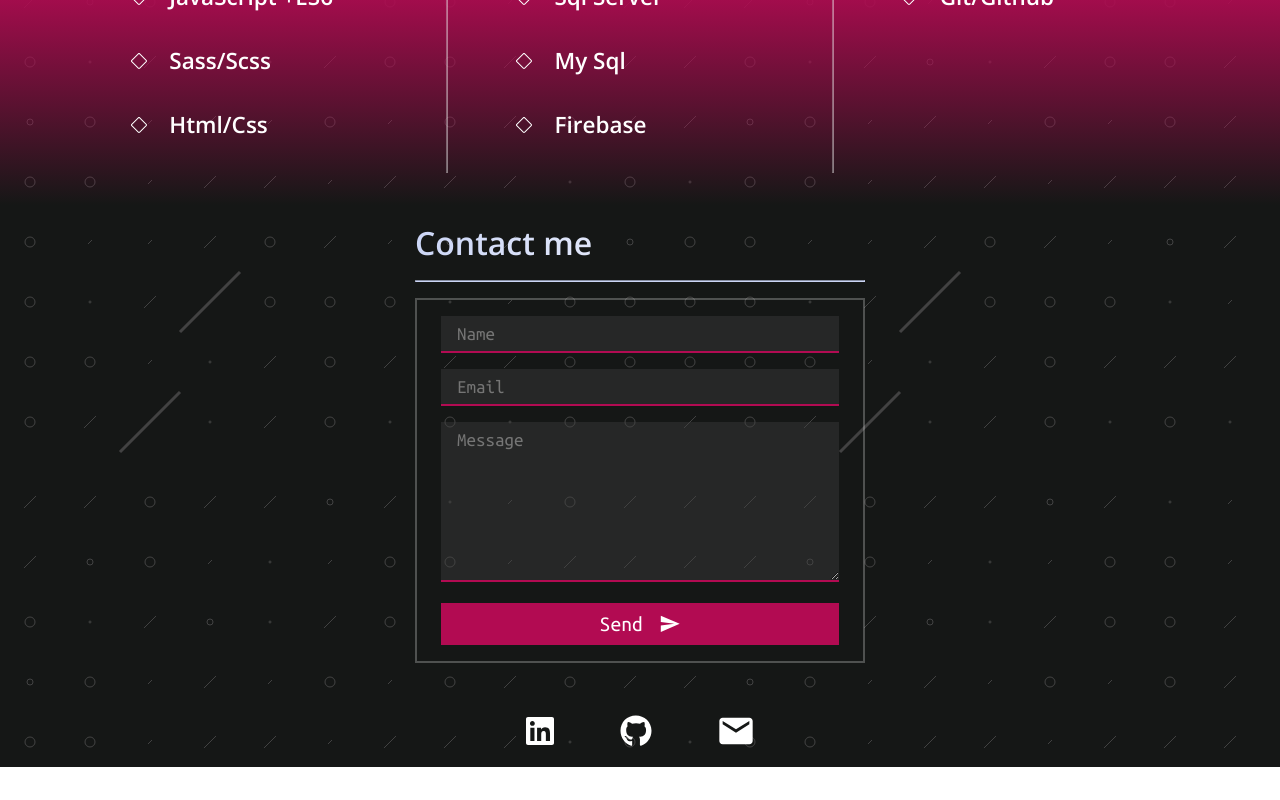
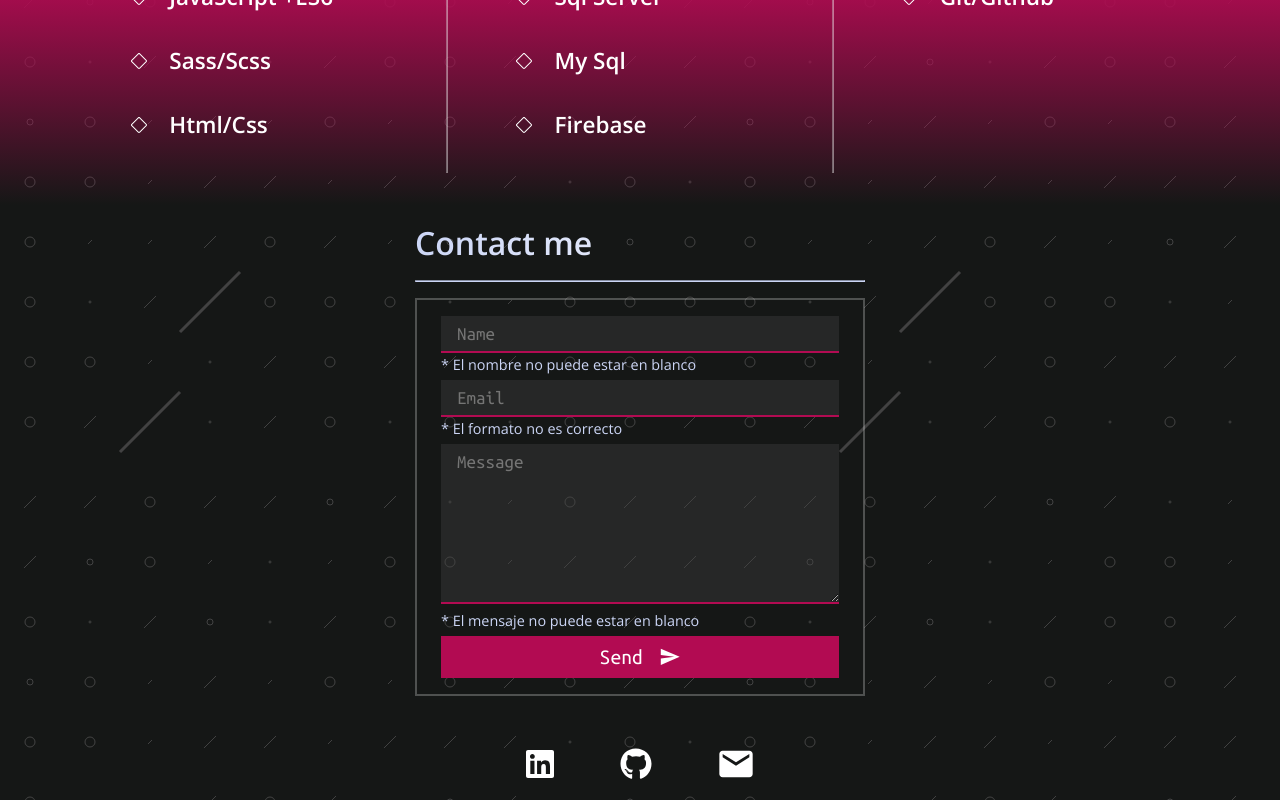
Before and after one commit to AndresJoaquinNino/my-web-site, a React (Create React App) app: page / in a window 1280 px wide. Shown: the part 1768-2568 px from the top of the page. Before the commit the page ends 2535 px from the top, so only its background shows below. Built offline with nearby package versions, Linux system fonts and the light colour scheme; the HTML template or start-up script is replaced by a standard one.

Commit message:
Clases for validation messages

```diff
--- a/src/components/Contact.jsx
+++ b/src/components/Contact.jsx
@@ -9,10 +9,19 @@ const Contact = () => {
                 <h1>Contact me</h1>
                 <hr className="divider-secondary" />
             </header>
-            <form className='page__contact__form'>
-                <input type="text" className="page__contact__form-input" placeholder='Name'/>
-                <input type="text" className="page__contact__form-input" placeholder='Email'/>
-                <textarea className="page__contact__form-area" placeholder='Message'/>
+            <form className='form'>
+                <div className="form__group">
+                    <input type="text" className="form__group-input" placeholder='Name'/>
+                    <span className='form__group-msg'> * El nombre no puede estar en blanco</span>
+                </div>
+                <div className="form__group">
+                    <input type="email" className="form__group-input" placeholder='Email'/>
+                    <span className='form__group-msg'> * El formato no es correcto</span>
+                </div>
+                <div className="form__group form__group--area">
+                    <textarea className="form__group-area" placeholder='Message'/>
+                    <span className='form__group-msg'> * El mensaje no puede estar en blanco</span>
+                </div>
                 <button className='btn btn--primary btn--full'>
                     <span>Send</span>
                     <MdSend/>
--- a/src/components/Contact.scss
+++ b/src/components/Contact.scss
@@ -5,16 +5,30 @@
 .page__contact{
     margin: 0 auto;
     width: min(100%,450px);
-    &__form{
-        padding: 1rem 1.5rem;
-        margin-bottom: 3rem;
-        border: 2.5px solid colors.$light-transparent;
-        overflow: hidden;
+    &__icons{
+        font-size: 2rem;
+        @include flex-center(row,4rem);
+        &-bigger{
+            font-size: 2.5rem;
+        }
+    }
+}
+.form{
+    padding: 1rem 1.5rem;
+    margin-bottom: 3rem;
+    border: 2.5px solid colors.$light-transparent;
+    overflow: hidden;
+    &__group{
+        height: 4rem;
+        // margin-bottom: 4px;
+        &-msg{
+            color: colors.$secondary;
+            font-size: 0.9rem;
+        }
         &-input,&-area{
             width: 100%;
             font-size: fonts.$paragraph;
             font-family: fonts.$secondary;
-            margin-bottom: 1rem;
             background-color: colors.$grey-transparent;
             color: colors.$light;
             outline: none;
@@ -26,14 +40,10 @@
             min-width: 100%;
             max-width: 100%;
             min-height: 10rem;
-            max-height: 15rem;
+            max-height: 10rem;
         }
-    }
-    &__icons{
-        font-size: 2rem;
-        @include flex-center(row,4rem);
-        &-bigger{
-            font-size: 2.5rem;
+        &--area{
+            height: 12rem;
         }
     }
 }
```
